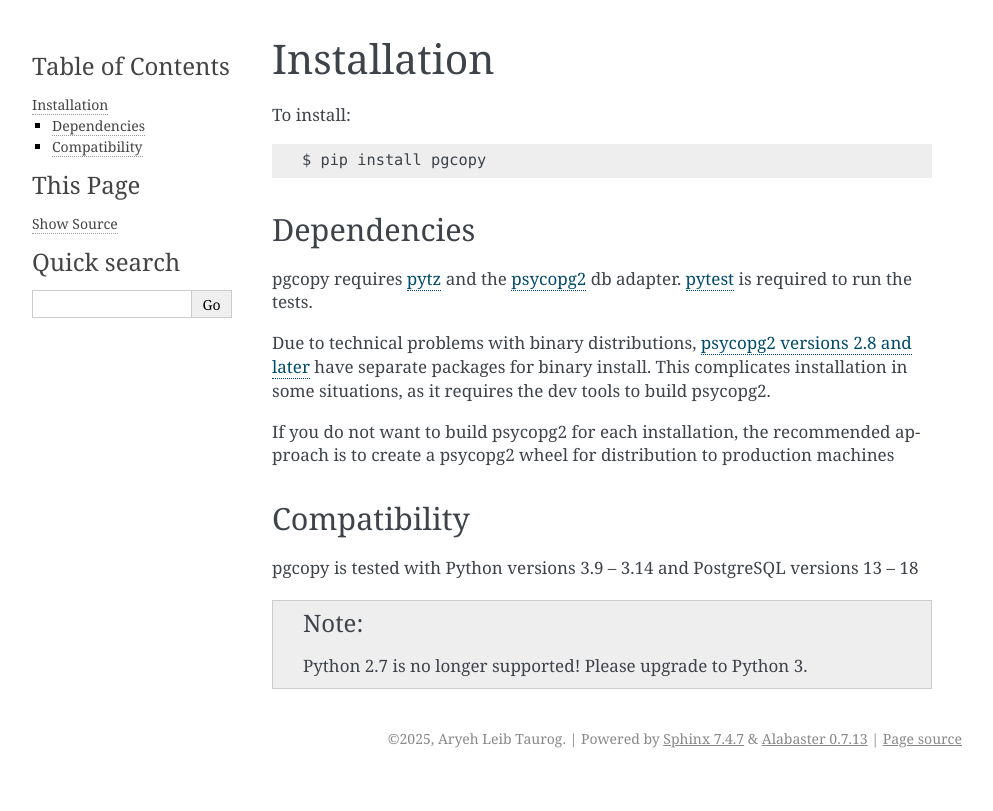
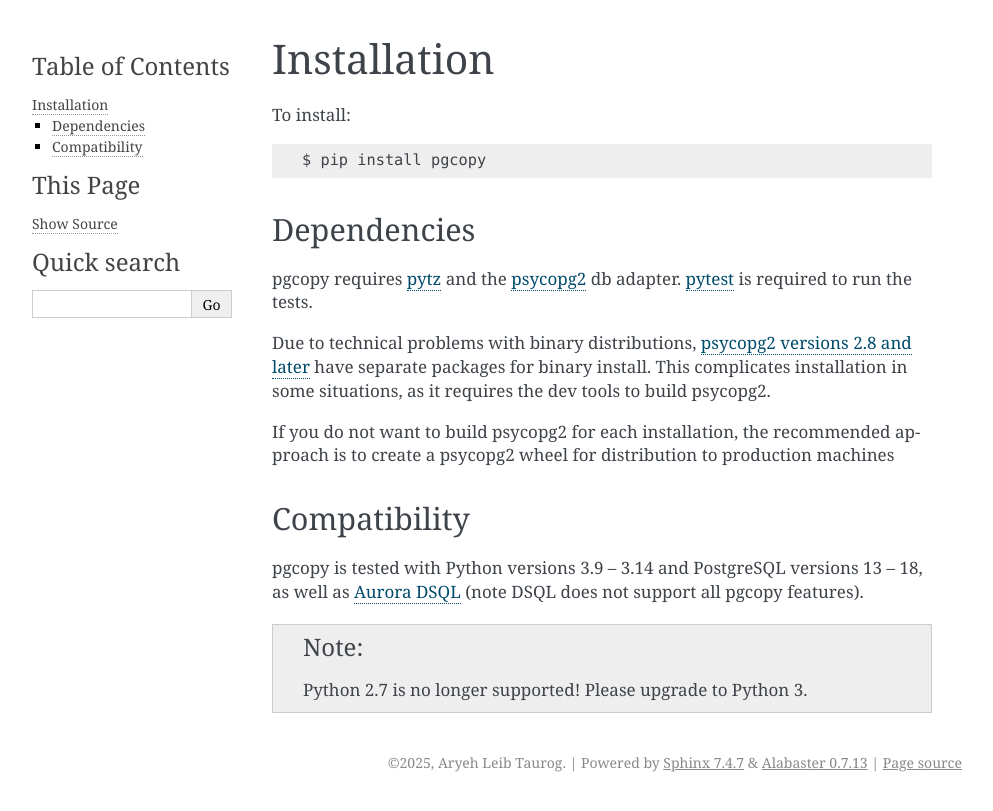
Before and after one commit to altaurog/pgcopy, a Sphinx documentation site: the page built from docs/installation.rst, in a window 1280 px wide. Shown: the top 811 px of the page, without its empty margins (148-1141 px from the left). Built offline with Sphinx 7.4.7, drawn with Linux system fonts in a browser that asks for light colours.

Commit message:
docs: add notes about testing with DSQL

```diff
--- a/docs/installation.rst
+++ b/docs/installation.rst
@@ -20,7 +20,8 @@ approach is to create a psycopg2 wheel for distribution to production machines
 Compatibility
 """""""""""""
 pgcopy is tested with Python versions 3.9 -- 3.14 and
-PostgreSQL versions 13 -- 18
+PostgreSQL versions 13 -- 18, as well as `Aurora DSQL`_
+(note DSQL does not support all pgcopy features).
 
 .. note::
 
@@ -31,3 +32,4 @@ PostgreSQL versions 13 -- 18
 .. _pytz: https://pypi.org/project/pytz/
 .. _pytest: https://pypi.org/project/pytest/
 .. _psycopg2 versions 2.8 and later: https://www.psycopg.org/docs/install#change-in-binary-packages-between-psycopg-2-7-and-2-8
+.. _Aurora DSQL: https://docs.aws.amazon.com/aurora-dsql/latest/userguide/what-is-aurora-dsql.html
--- a/docs/testing.rst
+++ b/docs/testing.rst
@@ -25,6 +25,9 @@ than the ubiquitous docker::
 
     $ docker-compose up pgcopy
 
+The pgcopy test suite can also be run against AWS Aurora DSQL.  For this,
+only ``POSTGRES_HOST`` need be set to the dsql endpoint.
+
 .. note::
 
     Tests for extension types will be skipped if the required db extension is not
```
